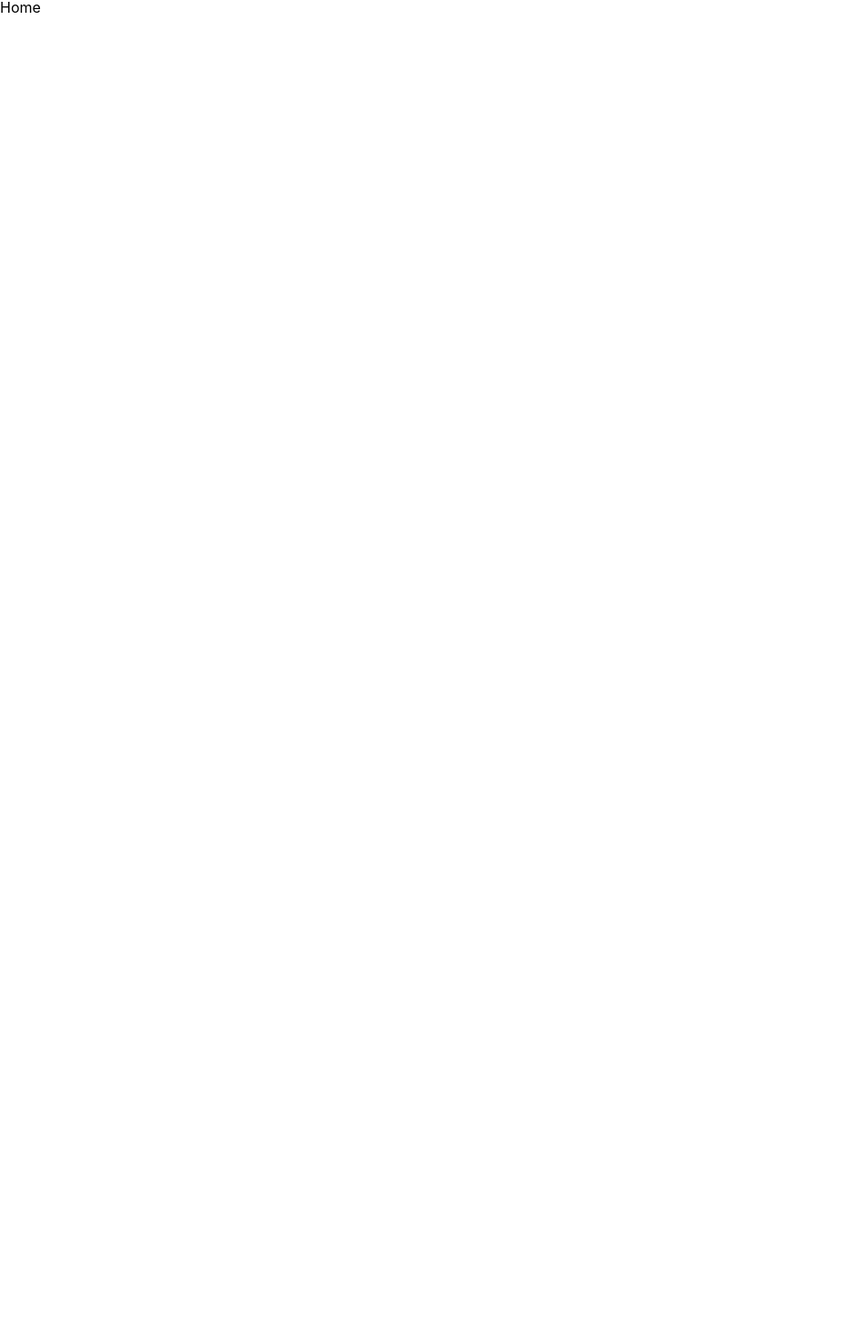
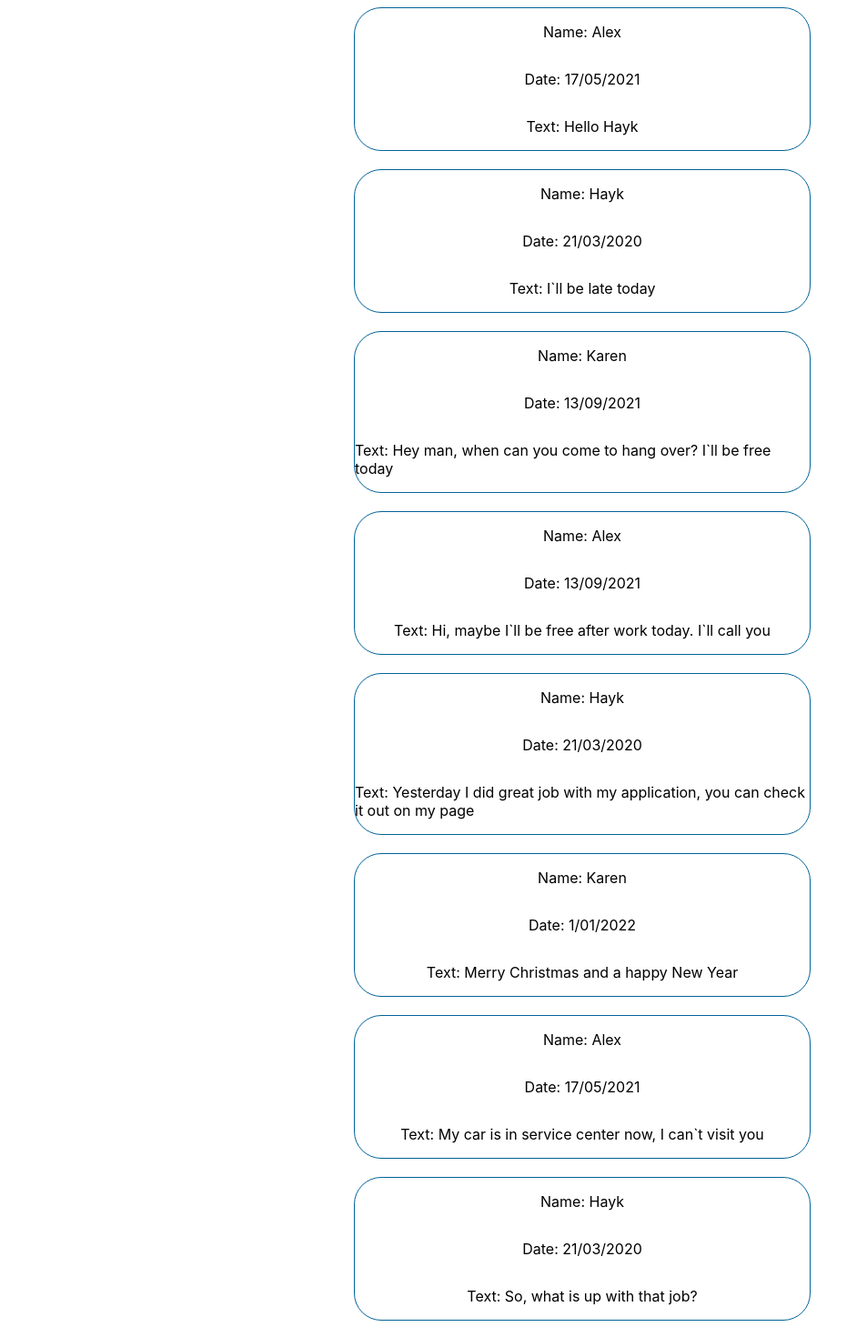
Before and after one commit to mariamDanielyan/Homework, a React (Create React App) app: page /home in a window 1280 px wide. Shown: the part 60-1530 px from the top of the page at 91% size, without its empty margins (0-953 px from the left). Before the commit the page ends 800 px from the top, so only its background shows below. Built offline with nearby package versions, Linux system fonts and the light colour scheme.

Commit message:
Making Home Component

```diff
--- /dev/null
+++ b/public/db.json
@@ -0,0 +1,78 @@
+{
+  "messages": [
+    {
+      "id": "1",
+      "name": "Alex",
+      "date": "17/05/2021",
+      "text": "Hello Hayk",
+      "textColor": "black",
+      "nameColor": "black"
+    },
+    {
+      "id": "2",
+      "name": "Hayk",
+      "date": "21/03/2020",
+      "text": "I`ll be late today",
+      "textColor": "black",
+      "nameColor": "black"
+    },
+    {
+      "id": "3",
+      "name": "Karen",
+      "date": "13/09/2021",
+      "text": "Hey man, when can you come to hang over? I`ll be free today",
+      "textColor": "black",
+      "nameColor": "black"
+    },
+    {
+      "id": "4",
+      "name": "Alex",
+      "date": "13/09/2021",
+      "text": "Hi, maybe I`ll be free after work today. I`ll call you",
+      "textColor": "black",
+      "nameColor": "black"
+
+    },
+    {
+      "id": "5",
+      "name": "Hayk",
+      "date": "21/03/2020",
+      "text": "Yesterday I did great job with my application, you can check it out on my page",
+      "textColor": "black",
+      "nameColor": "black"
+    },
+    {
+      "id": "6",
+      "name": "Karen",
+      "date": "1/01/2022",
+      "text": "Merry Christmas and a happy New Year",
+      "textColor": "black",
+      "nameColor": "black"
+    },
+    {
+      "id": "7",
+      "name": "Alex",
+      "date": "17/05/2021",
+      "text": "My car is in service center now, I can`t visit you",
+      "textColor": "black",
+      "nameColor": "black"
+
+    },
+    {
+      "id": "8",
+      "name": "Hayk",
+      "date": "21/03/2020",
+      "text": "So, what is up with that job?",
+      "textColor": "black",
+      "nameColor": "black"
+    },
+    {
+      "id": "9",
+      "name": "Karen",
+      "date": "13/07/2021",
+      "text": "Have you ever thought about living in another country?",
+      "textColor": "black",
+      "nameColor": "black"
+    }
+  ]
+}
--- a/src/components/Home/index.js
+++ b/src/components/Home/index.js
@@ -1,8 +1,31 @@
+import {useEffect, useState} from "react";
+
 const Home = () =>{
+    const [messages, setMessages] = useState([])
+
+    useEffect(() => {
+        fetch('/db.json')
+            .then(res => res.json())
+            .then(res => setMessages(res.messages))
+            .catch(e => console.log('error from messagesContext', e))
+    },[])
+
     return (
         <>
-            <div>
-                Home
+            <div className={'home-container'}>
+                {
+                    messages.map(item =>(
+                        <div
+                            key={item.id}
+                            className={'carts'}
+                        >
+                            <p>Name: {item.name}</p>
+                            <p>Date: {item.date}</p>
+                            <p>Text: {item.text}</p>
+
+                        </div>
+                    ))
+                }
             </div>
         </>
     )
--- a/src/index.css
+++ b/src/index.css
@@ -39,3 +39,20 @@ code {
   color: white;
   background-color: #026398;
 }
+
+.carts{
+  display: flex;
+  flex-direction: column;
+  justify-content: center;
+  align-items: center;
+  width: 500px;
+  border: 1px solid #026398;
+  border-radius: 30px;
+  margin: 10px;
+}
+
+.home-container{
+  display: flex;
+  flex-direction: column;
+  align-items: center;
+}
```
